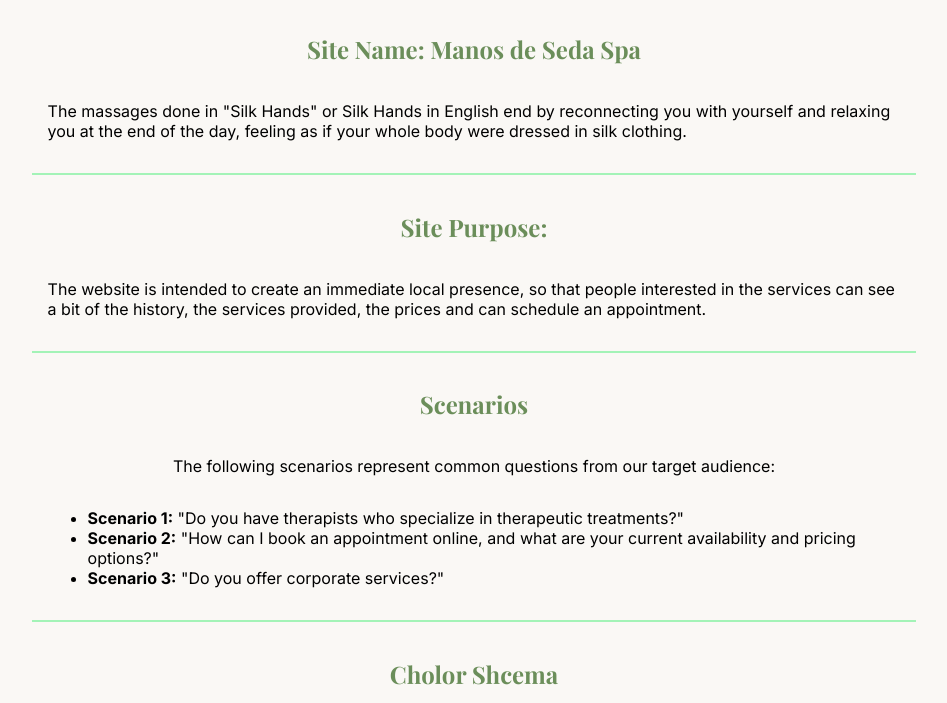
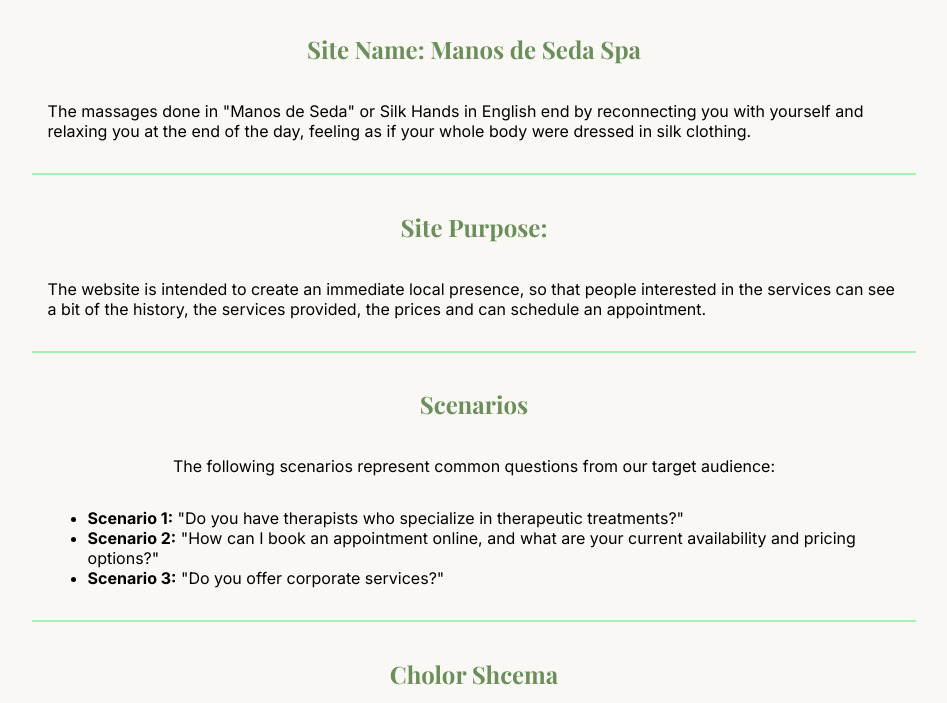
Before and after one commit to educalle23/wdd231, a plain HTML site: page finalproject/siteplan.html in a window 1280 px wide. Shown: the part 97-800 px from the top of the page, without its empty margins (166-1113 px from the left). Drawn offline with nearby package versions, Linux system fonts and the light colour scheme; a web font is replaced by a local one.

Commit message:
correction

```diff
--- a/finalproject/siteplan.html
+++ b/finalproject/siteplan.html
@@ -26,7 +26,7 @@
     <main>
         <section>
             <h2>Site Name: Manos de Seda Spa</h2>
-            <p>The massages done in "Silk Hands" or Silk Hands in English end by reconnecting you with yourself and relaxing you at the end of the day, feeling as if your whole body were dressed in silk clothing.</p>
+            <p>The massages done in "Manos de Seda" or Silk Hands in English end by reconnecting you with yourself and relaxing you at the end of the day, feeling as if your whole body were dressed in silk clothing.</p>
         </section>
         <section>
             <h2>Site Purpose:</h2>
```
